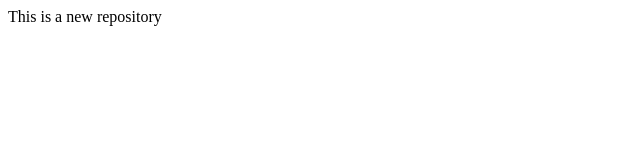
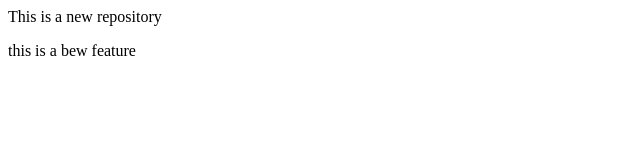
Before and after one commit to Sheenu3-ops/local_repo, a plain HTML site: page index.html in a window 1280 px wide. Shown: the whole page, without its empty margins (0-640 px from the left). Drawn offline with Linux system fonts and the light colour scheme.

Commit message:
add new feature

```diff
--- a/index.html
+++ b/index.html
@@ -1 +1,2 @@
 <p>This is a new repository</p>
+<p>this is a bew feature</p>
```
